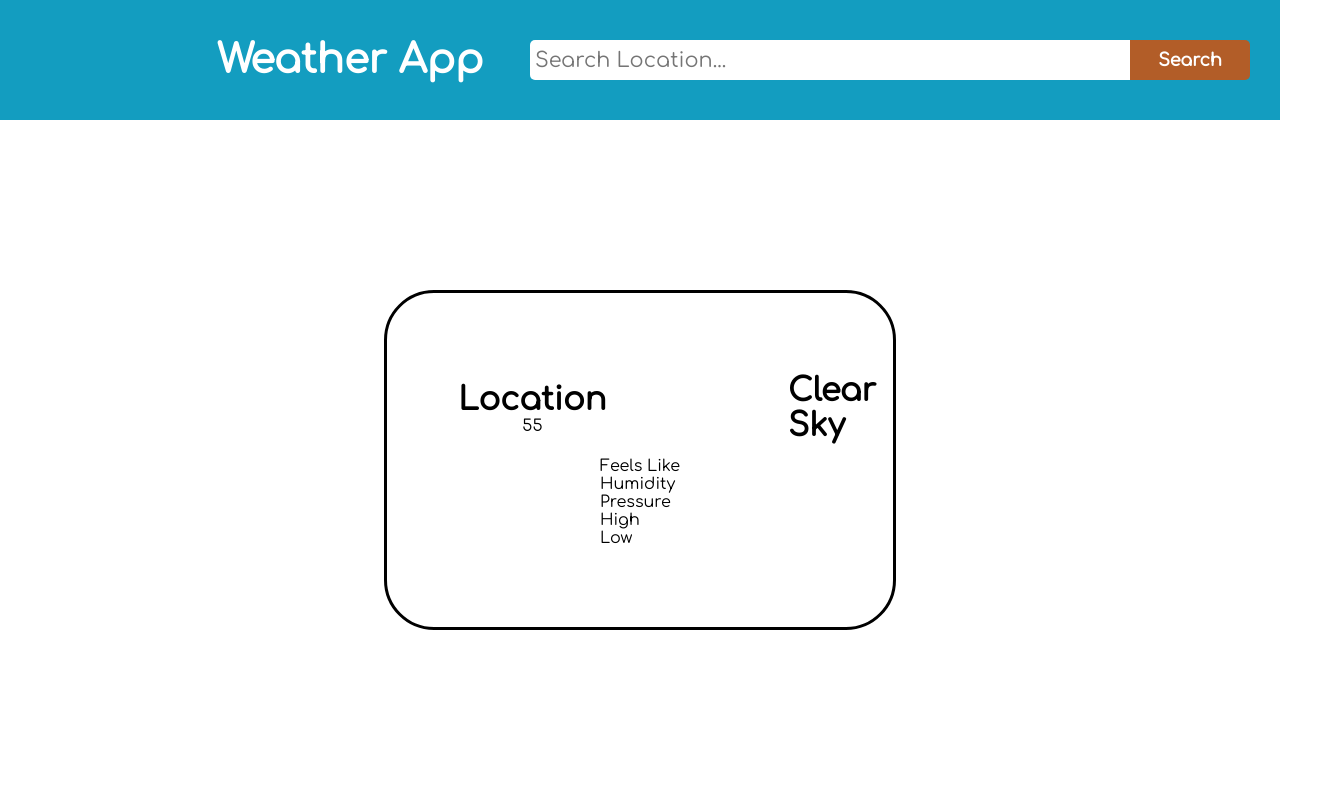
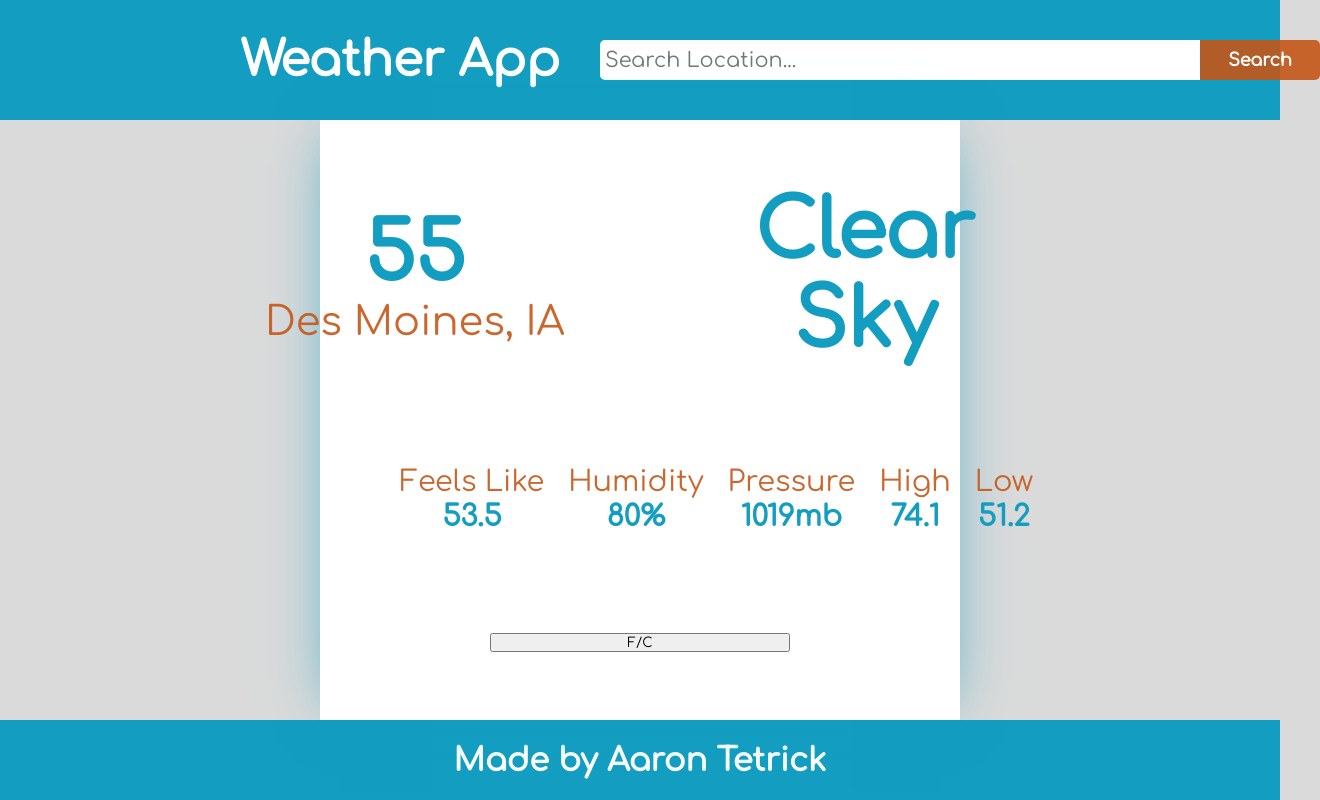
Before and after one commit to aaron-tetrick/weather-app, a website: page dist/index.html in a window 1280 px wide. Shown: the whole page, 1320 px wide, since content can reach past the window. Drawn offline with Linux system fonts and the light colour scheme.

Commit message:
Style layout of webpage (Add signature to footer, organize and color WX information)

```diff
--- a/style.css
+++ b/style.css
@@ -7,10 +7,16 @@
     font-family: 'Comfortaa', sans-serif;
 }
 
+:root {
+    --main-color: rgb(19, 157, 192);
+    --secondary-color: rgba(196, 87, 24, 0.9);;
+}
+
 body {
     display: flex;
     flex-direction: column;
     align-items: center;
+    background-color: rgb(218, 218, 218);
 }
 
 header {
@@ -19,14 +25,15 @@ header {
     display: grid;
     grid-template-columns: 1fr 10fr;
     align-items: center;
-    background-color: rgb(19, 157, 192);
+    background-color: var(--main-color);
 }
 
 h1 {
     display: flex;
     justify-content: center;
-    font-size: 2.5rem;
-    width: 300px;
+    font-size: 3rem;
+    text-align: center;
+    width: 400px;
     margin-left: 200px;
     color: rgb(255, 255, 255);
 }
@@ -53,7 +60,7 @@ h1 {
     font-size: 1.1rem;
     height: 40px;
     width: 120px;
-    background-color: rgba(196, 87, 24, 0.9);
+    background-color: var(--secondary-color);
     padding: 15px;
     border: none;
     border-radius: 0px 5px 5px 0px;
@@ -71,28 +78,29 @@ main {
     justify-content: center;
     align-items: center;
     width: 100%;
-    height: 85vh;
+    height: calc(100vh - (15vh + 10vh))
 }
 
 .container {
     display: flex;
     flex-direction: column;
-    justify-content: space-between;
+    justify-content: center;
     align-items: center;
+    gap: 100px;
     width: 50%;
-    max-width: 40%;
-    height: 50%;
-    border: black 3px solid;
+    max-width: 60%;
+    height: 100%;
+    box-shadow: 0px 1px 60px -20px var(--main-color);
     padding: 80px;
-    border-radius: 50px;
+    background-color: white;
+    z-index: 1;
 }
 
 .div-header {
     display: flex;
-    justify-content: space-between;
+    justify-content: center;
     align-items: center;
-    gap: 50%;
-    width: 105%;
+    gap: 150px;
 }
 
 .location-div {
@@ -100,11 +108,82 @@ main {
     flex-direction: column;
     justify-content: center;
     align-items: center;
+    min-width: 200px;
 }
 
-#location,
-#weather {
-    font-size: 2rem;
+#temp {
+    display: flex;
+    justify-content: center;
+    align-items: center;
     width: 100%;
     height: 100%;
 }
+
+#weather,
+#temp {
+    color: var(--main-color);
+    font-size: 5rem;
+    inline-size: 300px;
+    text-align: center;
+}
+
+#location {
+    font-size: 2.5rem;
+    inline-size: 300px;
+    color: var(--secondary-color)
+}
+
+.wx-info {
+    display: grid;
+    grid-template-columns: repeat(5, 1fr);
+    gap: 5%;
+    font-size: 1.8rem;
+    width: 100%;
+}
+
+.wx-div {
+    display: flex;
+    flex-direction: column;
+    justify-content: center;
+    align-items: center;
+    width: 100%;
+}
+
+.wx-div > p {
+    min-width: 100%;
+    height: 35px;
+    text-align: center;
+    white-space: nowrap;
+    color: var(--secondary-color);
+}
+
+.wx-div > span {
+    color: var(--main-color);
+    font-weight: bold;
+}
+
+.type-temp {
+    width: 300px;
+}
+
+footer {
+    display: flex;
+    justify-content: center;
+    align-items: center;
+    background-color: var(--main-color);
+    height: 10vh;
+    width: 100%;
+}
+
+.signature, footer {
+    color: white;
+    font-size: 2rem;
+    font-weight: bold;
+    text-decoration: none;
+}
+
+.signature:hover {
+    cursor: pointer;
+    color: var(--secondary-color);
+    transition: 0.5s;
+}
```
Also changed, not shown: dist/index.html.
